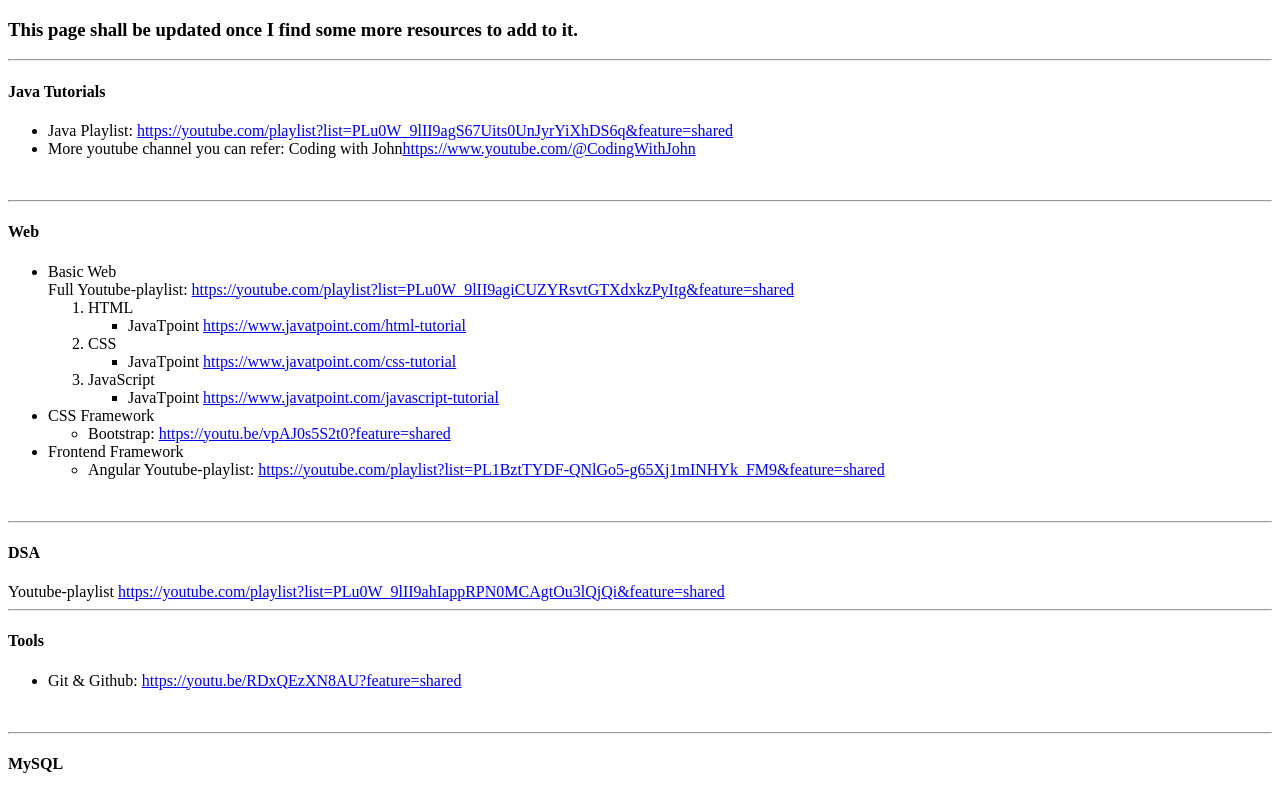
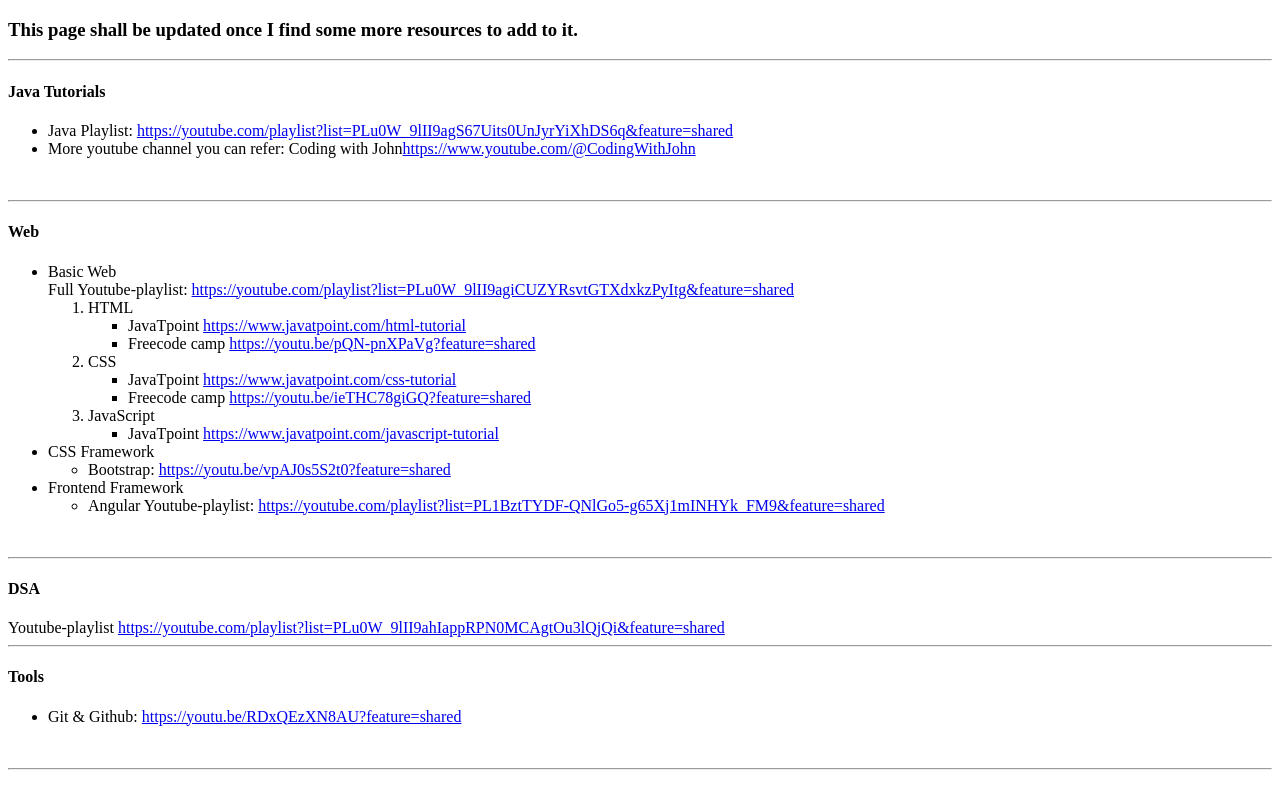
Before and after one commit to amankumar-m99/ProgrammerGuide, a plain HTML site: page index.html in a window 1280 px wide. Shown: the top 788 px of the page. Drawn offline with Linux system fonts and the light colour scheme.

Commit message:
added links for HTML and CSS from freecode camp

```diff
--- a/index.html
+++ b/index.html
@@ -30,12 +30,14 @@
                     HTML
                     <ul>
                         <li>JavaTpoint <a href="https://www.javatpoint.com/html-tutorial">https://www.javatpoint.com/html-tutorial</a></li>
+                        <li>Freecode camp <a href="https://youtu.be/pQN-pnXPaVg?feature=shared">https://youtu.be/pQN-pnXPaVg?feature=shared</a></li>
                     </ul>
                 </li>
                 <li>
                     CSS
                     <ul>
                         <li>JavaTpoint <a href="https://www.javatpoint.com/css-tutorial">https://www.javatpoint.com/css-tutorial</a></li>
+                        <li>Freecode camp <a href="https://youtu.be/ieTHC78giGQ?feature=shared">https://youtu.be/ieTHC78giGQ?feature=shared</a></li>
                     </ul>
                 </li>
                 <li>
```
